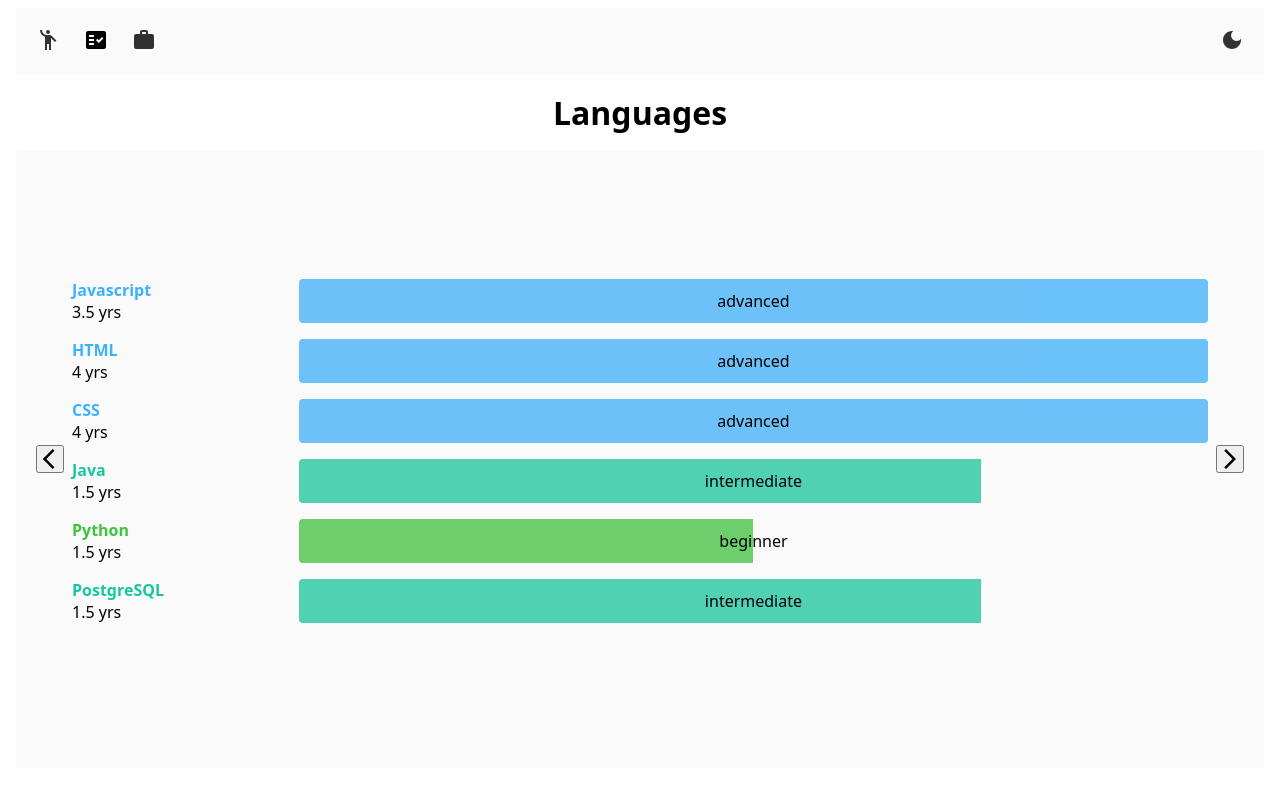
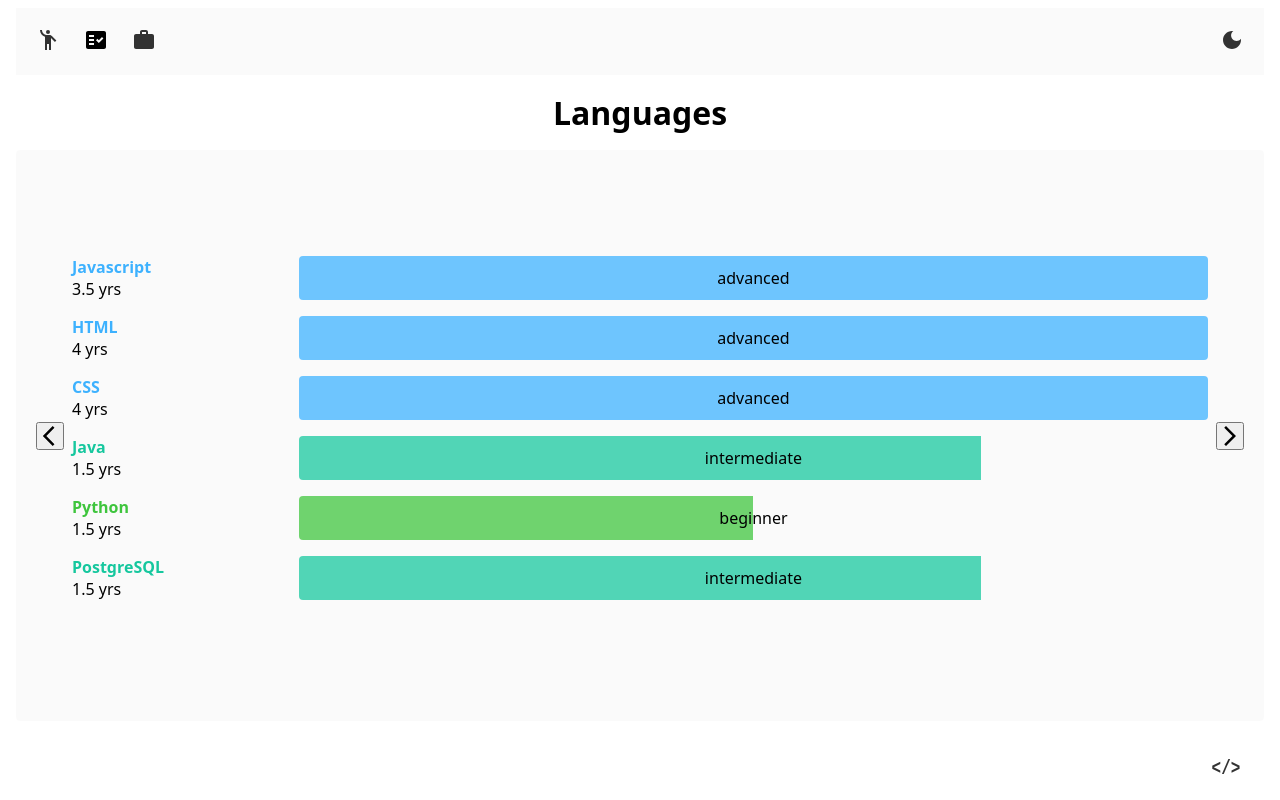
Before and after one commit to mehranathon/portfolio-1-24, a Next.js app: page /profile/skills in a window 1280 px wide. Built offline with nearby package versions, Linux system fonts and the light colour scheme.

Commit message:
Footer (#11)
added footer and adjusted page css correspondigly

added source button to open new window in github repo

```diff
--- /dev/null
+++ b/src/app/Footer/Footer.jsx
@@ -0,0 +1,18 @@
+'use client'
+
+import { TtButton } from '../TtButton/TtButton';
+import styles from './Footer.module.css'
+
+export const Footer = () =>{
+    const viewSource=()=>window.open('https://github.com/mehranathon/portfolio-1-24', '_blank').focus();
+return(
+    <div className={styles.container}>
+        <TtButton
+            className={styles.button}
+            onClick={viewSource}
+            icon="</>"
+            tooltip="View the Source Code on Github"
+        />
+    </div>
+)
+}
--- /dev/null
+++ b/src/app/Footer/Footer.module.css
@@ -0,0 +1,60 @@
+.container{
+    display: flex;
+    justify-content: flex-end;
+    padding: 0.5rem;
+    margin: 0 min(3vw,1rem);
+}
+
+.button{
+    color:rgba(var(--foreground-rgb),.8);
+    margin:.25rem;
+    cursor:pointer;
+    padding: 0.5rem;
+    background-color: transparent !important;
+    font-family: monospace;
+    font-size: 1.25rem;
+    font-weight:700;
+    transform: scaleX(.8);
+    border: none;
+    opacity:0;
+    animation: .5s fadein ease-in forwards;
+    transition:color .25s;
+}
+
+.button:hover{
+    background-color: rgba(var(--background-rgb),.7);
+}
+
+
+/* .button svg{
+    opacity:0;
+    animation: .25s .01s fadeup forwards;
+    transition: fill .25s;
+} */
+.button:active:hover{
+    color:rgba(var(--primary-color))!important;
+}
+
+.button:hover{
+    color:rgba(var(--foreground-rgb),1);
+}
+
+@keyframes fadeup{
+    from{
+        opacity:0;
+        transform: translateY(100%);
+    }
+    to{
+        opacity:1;
+        transform: translateY(0);
+    }
+}
+
+@keyframes fadein{
+    from{
+        opacity:0;
+    }
+    to{
+        opacity:1;
+    }
+}
--- a/src/app/layout.js
+++ b/src/app/layout.js
@@ -3,6 +3,7 @@ import "./globals.css";
 import { TtProvider } from "./Providers";
 import { TopNav } from "./TopNav/TopNav";
 import { ToolTip } from "./TtButton/TtButton";
+import { Footer } from "./Footer/Footer";
 
 const inter = Inter({ subsets: ["latin"] });
 
@@ -21,6 +22,7 @@ export default function RootLayout({ children }) {
             <div className="top-container">
             {children}
             </div>
+            <Footer/>
             <ToolTip/>
           </TtProvider>
         </main>
--- a/src/app/profile/aboutme/AboutMe.jsx
+++ b/src/app/profile/aboutme/AboutMe.jsx
@@ -17,7 +17,7 @@ export const AboutMe=()=>{
                 <img
                     className={styles.headshot}
                     ref={headshot}
-                    src={"/headshot-square.jpeg"}
+                    src={"/headshot.jpeg"}
                     onLoad={()=>setImgLoaded(true)}/>
             </div>
             <div className={styles.info}>
@@ -26,6 +26,7 @@ export const AboutMe=()=>{
                 <h3 style={{animationDelay:logGrowth[3]+delay+"s"}}>Los Angeles, CA | <a href="mailto:mehran.khmn@gmail.com">mehran.khmn@gmail.com</a></h3>
             </div>
         </div>
+        <div className={styles.wrapper}>
             <div className={styles.personalStatement}>
                 <p>Hi! Thanks for stopping by.</p>
                 <p>I am a software developer with 3.5 years of full-time professional experience building web applications in the federal space. I
@@ -43,6 +44,7 @@ export const AboutMe=()=>{
                 <p>Cheers!</p>
             </div>
         </div>
+        </div>
 
     )
 
--- a/src/app/profile/aboutme/AboutMe.module.css
+++ b/src/app/profile/aboutme/AboutMe.module.css
@@ -4,6 +4,7 @@
     flex-direction: column;
     justify-content: flex-start;
     padding: min(3vw,1rem);
+    padding-bottom: 0;
 }
 .topCard{
     display: flex;
@@ -54,16 +55,28 @@
     opacity:0;
     animation:.25s .25s slideleft forwards;
 }
+.wrapper{
+    border-radius: .25rem;
+    overflow:hidden;
+    margin-top:1rem;
+}
 .personalStatement{
-    margin: 1rem 0;
+    margin: 0;
     background-color: rgba(var(--foreground-rgb),.02);
     border-radius: 0.25rem;
     overflow: auto;
-    max-height: min-content;
+    height: fit-content;
+    max-height: 100%;
     padding:1rem;
     opacity:0;
     animation: .25s .5s fadein forwards;
+    flex:auto
 }
+
+.personalStatement::-webkit-scrollbar-track {
+    border-radius:.25rem
+}
+
 .personalStatement p{
     opacity:0;
     line-height:0;
--- a/src/app/profile/skills/Skills.module.css
+++ b/src/app/profile/skills/Skills.module.css
@@ -26,13 +26,15 @@
     height: 100%;
     border-radius: 0.25rem;
     /* padding: 0.5rem min(2vw,1rem); */
-    margin:1rem 0;
+    margin-top:1rem;
     min-width: fit-content;
     width: 100%;
     transition: .5s height;
     align-items: center;
     overflow: hidden;
     background-color: rgba(var(--foreground-rgb),.02);
+    opacity:0;
+    animation: .25s .25s slideleft forwards;
 }
 .skillContent{
     display: flex;
--- a/src/app/profile/workhistory/WorkEntry.jsx
+++ b/src/app/profile/workhistory/WorkEntry.jsx
@@ -13,7 +13,7 @@ export const WorkEntry=({entry,ind,expanded,trackExpanded})=>{
         <div
             className={styles.entry}
             key={entry.company}
-            style={{animationDelay:0.01+logGrowth[ind]+"s"}}
+            style={{animationDelay:.25+logGrowth[ind]+"s"}}
         >
             <h2>{entry.title}</h2>
             <TtButton
@@ -26,7 +26,7 @@ export const WorkEntry=({entry,ind,expanded,trackExpanded})=>{
             <span className={styles.dates}>{entry.dates}</span>
             <ul
                 className={`${styles.responsibilities}${expanded?" "+styles.expanded:" "+styles.collapsed}`}
-                style={{animationDelay:0.75+logGrowth[ind*2]+"s"}}
+                style={{animationDelay:1+logGrowth[ind*2]+"s"}}
             >
             {
             entry.responsibilities.map( (bullet,ind) =>
```
Also changed, not shown: src/app/profile/workhistory/WorkHistory.module.css (+16 -0 lines), public/headshot-square.jpeg (deleted), public/headshot.jpeg, src/app/globals.css (line endings or trailing spaces). Lines whose indentation alone changed are shown as unchanged.
